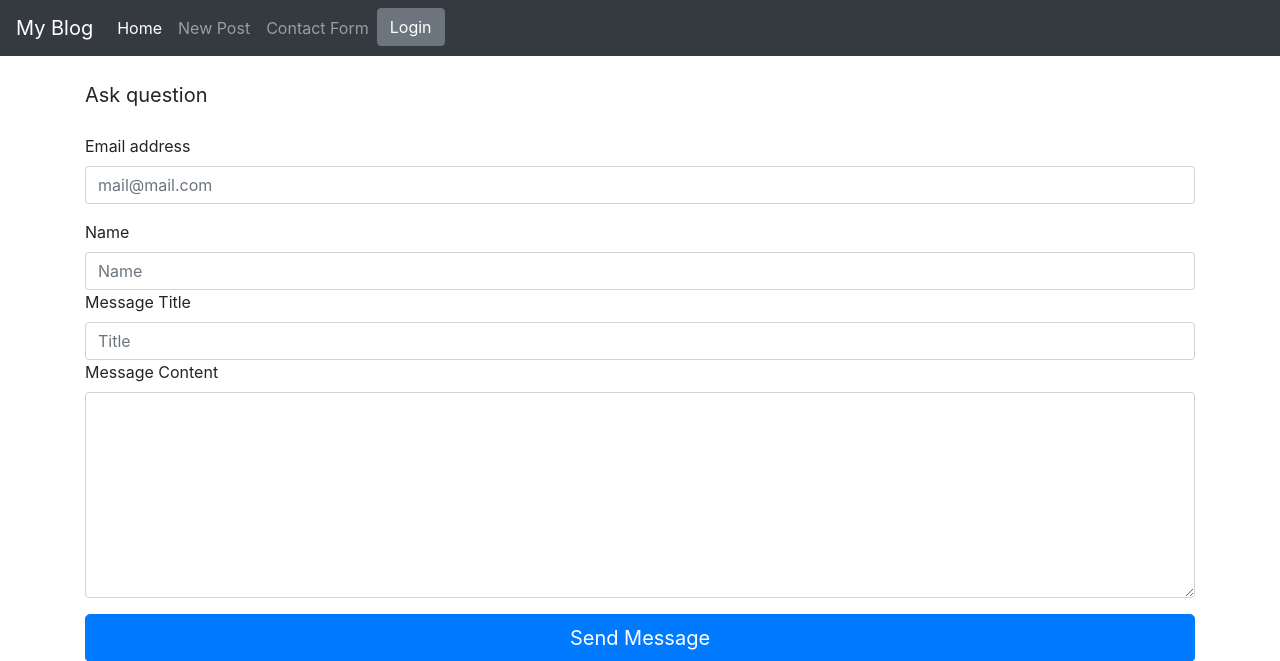
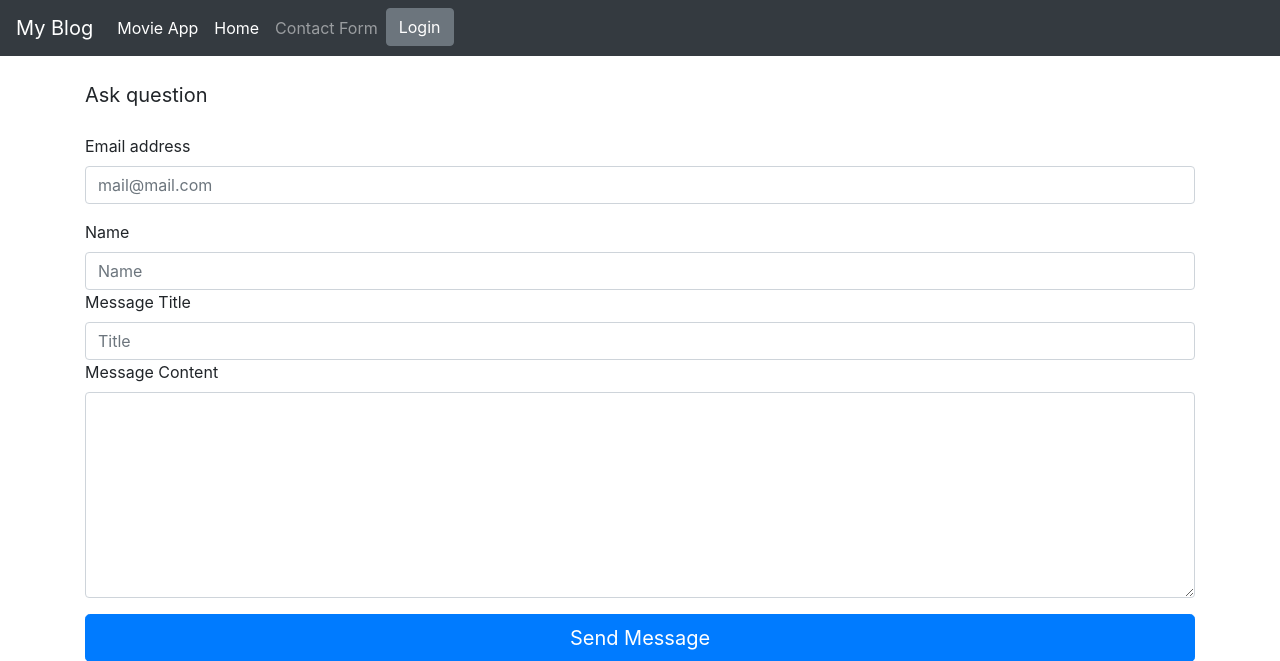
Before and after one commit to KonradG666/blog-project, a Flask app: page /contact/ in a window 1280 px wide. Shown: the top 661 px of the page. Run offline with Flask 2, Linux system fonts and the light colour scheme; some libraries are stand-ins or nearby versions.

Commit message:
remove error and connect with app

```diff
--- a/blog/routes.py
+++ b/blog/routes.py
@@ -52,7 +52,6 @@ def edit_entry(entry_id):
    return render_template("edit_form.html", form=form, errors=errors)
 
 @app.route("/login/", methods=['GET', 'POST'])
-@login_required
 def login():
     form = LoginForm()
     errors = None
@@ -98,4 +97,5 @@ def contact():
             title = request.form["title"]
             name = request.form["name"]
             content = request.form["email_content"]
+            flash("Message Send.", "success")
     return render_template("/contact.html")
--- a/blog/templates/base.html
+++ b/blog/templates/base.html
@@ -35,14 +35,19 @@
    <div class="collapse navbar-collapse" id="navbarsExampleDefault">
      <ul class="navbar-nav mr-auto">
 	<li class="nav-item active">
-              <a class="nav-link" href="/">Home</a>
+              <a class="nav-link" href="https://home-library.herokuapp.com/">Movie App
                 <span class="sr-only">(current)</span>
               </a>
         </li>
+	<li class="nav-item active">
+              <a class="nav-link" href="/">Home
+                <span class="sr-only">(current)</span>
+              </a>
+        </li>
+	{% if session.logged_in %}
      	<li class="nav-item">
               <a class="nav-link" href="/new-entry/">New Post</a>
         </li>
-        {% if session.logged_in %}
         <li class="nav-item">
               <a class="nav-link" href="/drafts/">Drafts</a>
         </li>
```
Also changed, not shown: README.md.
